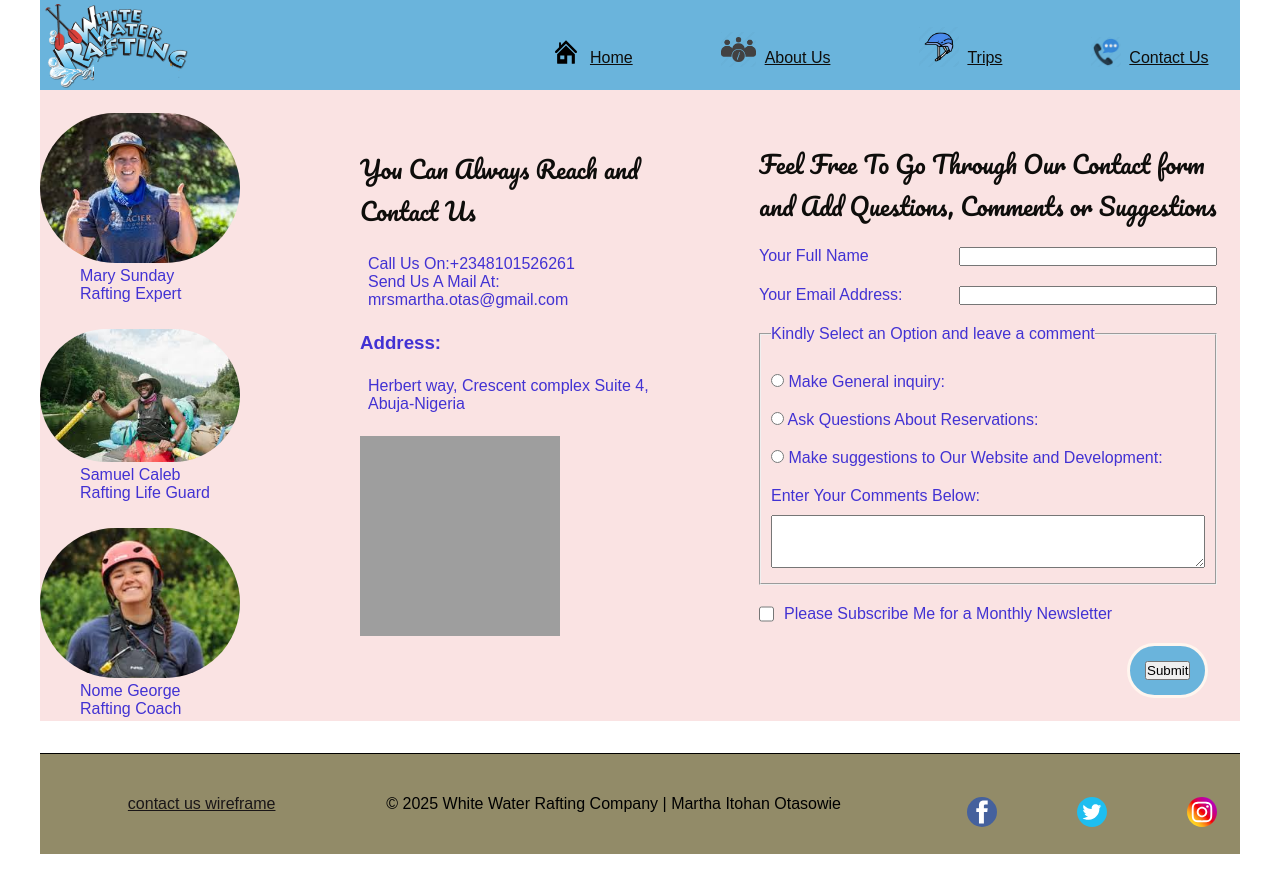
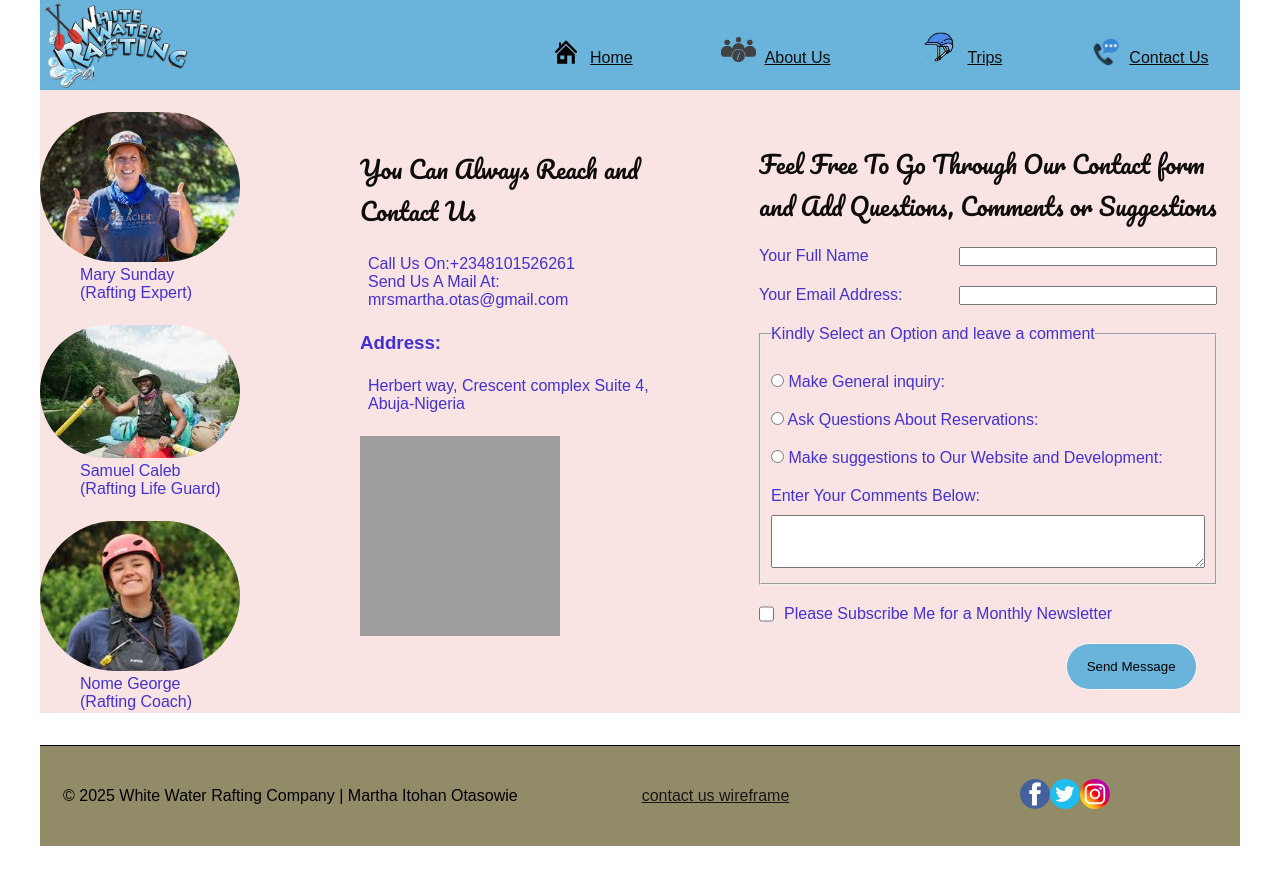
Before and after one commit to Marthagram/wdd130, a plain HTML site: page wwr/contact.html in a window 1280 px wide. Drawn offline with Linux system fonts and the light colour scheme; grey boxes are pictures that could not be loaded; a web font is replaced by a local one.

Commit message:
contact page editting

```diff
--- a/wwr/contact.html
+++ b/wwr/contact.html
@@ -38,19 +38,19 @@
                 <figure>
                     <img src="images/water-rafter-employee.jpeg" alt="happy employees">
                     <figcaption>
-                        Mary Sunday <br>Rafting Expert
+                        Mary Sunday <br>(Rafting Expert)
                     </figcaption>
                 </figure>
                 <figure>
                     <img src="images/water-rafter-employee2.jpeg" alt="happy employees">
                     <figcaption>
-                        Samuel Caleb <br>Rafting Life Guard
+                        Samuel Caleb <br>(Rafting Life Guard)
                     </figcaption>
                 </figure>
                 <figure>
                     <img src="images/water-rafter-employee3.jpeg" alt="happy employees">
                     <figcaption>
-                        Nome George <br> Rafting Coach
+                        Nome George <br> (Rafting Coach)
                     </figcaption>
                 </figure>
             </aside>
@@ -106,9 +106,8 @@
                         <label for="newsletter"> Please Subscribe Me for a Monthly Newsletter </label>
                     </div>
 
-                    <div class="form-button">
-                        <button type="submit">Submit</button>
-                    </div>
+                    <button type="submit" class="button">Send Message</button>
+
                 </form>
             </section>
         </div>
@@ -119,18 +118,18 @@
         <p>
             &copy; 2025 White Water Rafting Company | Martha Itohan Otasowie
         </p>
-        <nav class="socialmedia">
-            <a href="https://facebook.com">
-                <img src="images/facebook_icon.svg" alt="facebook-logo" width="30" height="30" id="margin">
+        <div class="socialmedia">
+            <a href="https://facebook.com" class="facebook-id">
+                <img src="images/facebook_icon.svg" alt="facebook-logo" width="30" height="30">
             </a>
-            <a href="https://twitter.com">
+            <a href="https://twitter.com" class="twitter-id">
                 <img src="images/twitter_icon.svg" alt="twitter-logo" width="30" height="30">
             </a>
-            <a href="https://instagram.com">
-                <img src="images/instagram_logo.svg" alt="instagram-logo" width="30" height="30" id="margin2">
+            <a href="https://instagram.com" class="insta-id">
+                <img src="images/instagram_logo.svg" alt="instagram-logo" width="30" height="30">
             </a>
 
-        </nav>
+        </div>
     </footer>
 </body>
 
--- a/wwr/styles/rafting.css
+++ b/wwr/styles/rafting.css
@@ -204,15 +204,17 @@ grid-template-rows: 100px;
 
 
 footer p{
-grid-column: 2/3;
+grid-column: 1/2;
+grid-row: 1/2;
 text-wrap: nowrap;
 align-self: center;
+justify-self: center;
 
 }
 .wireframe{
-    grid-column: 1/2;
-    align-self: center;
-    justify-self: center;
+    grid-column: 2/3;
+    grid-template-rows: 1/2;
+    place-self: center;
     color: #1a1617;
 }
 .wireframe:hover{
@@ -220,16 +222,18 @@ align-self: center;
 }
 
 .socialmedia{
-    grid-column: 3/3;
-    grid-row: 1/2;
+    grid-column: 3/4;
+    grid-template-rows: 1/2;
     display: flex;
-    align-content: center;
     justify-content: center;
+    align-items: center;
+
 }
 
 .socialmedia a {
     text-decoration: none;
 }
+
 iframe{
     border:0;
     margin-bottom: 0;
@@ -312,15 +316,18 @@ fieldset{
     grid-template-columns: 15px 334px;
     gap: 10px;
 }
-.form-button{
-    display: inline-block;
+.button{
+    display: block;
     margin-top: 20px;
     margin-left: 23em;
-    border: 3px solid seashell;
+    border: 1px solid seashell;
     border-radius: 30px;
-    padding: 15px;
+    padding: 15px 20px;
     background-color: #6AB4DC;
+
 }
-.form-button:hover{
+.button:hover{
     background-color: #5e574a;
+    color: #d9f0eb;
+
 }
```
Also changed, not shown: wwr/about.html (+3 -3 lines).
